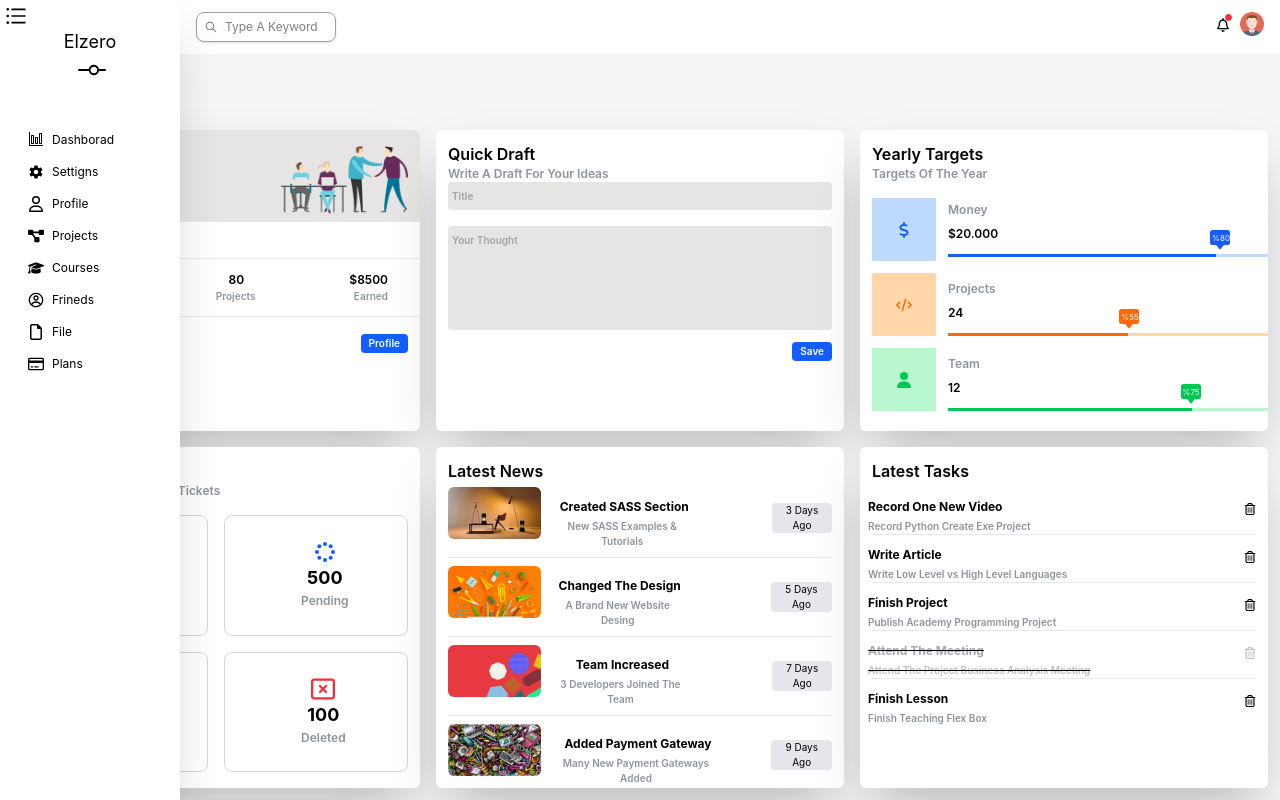
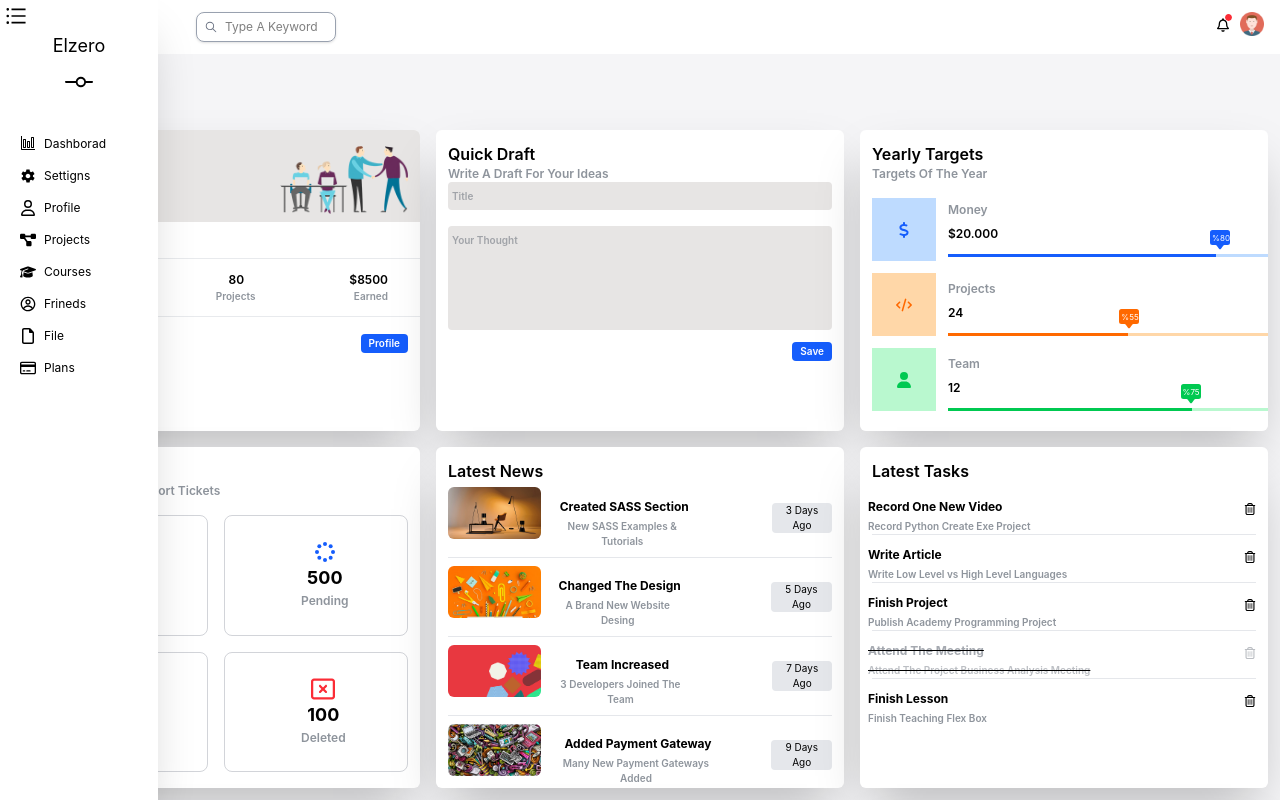
Before and after one commit to talal-alomayri/First-Dashboard-And-Layout-Project, a React (Vite) app: page / in a window 1280 px wide. Shown: the top 800 px of the page. Built offline with nearby package versions, Linux system fonts and the light colour scheme.

Commit message:
Change on NavbarLeft

```diff
--- a/src/Components/NavbarLeft.jsx
+++ b/src/Components/NavbarLeft.jsx
@@ -10,17 +10,20 @@ import { FaRegCreditCard } from "react-icons/fa6";
 import { RxSlider } from "react-icons/rx";
 
 
-export default function NavbarLeft(){
+export default function NavbarLeft({isOpen}){
     return(
-        <div className="bg-white fixed z-1 w-45 h-full shadow-2xl/20">
+        <div className={`bg-white fixed z-1 w-fit flex h-full shadow-2xl/20 transition-transform
+         duration-300 ${isOpen ? null : "-translate-x-45"} `}>
           {/* here the navbar on Left I'm sure you can understand it :) */}
           <div>
-           <h1 className="text-lg text-center mt-7">Elzero</h1>
-           <RxSlider className="md:w-10 w-7 h-15 md ml-18 pb-8"/>
+           <h1 className="text-lg text-center mt-8">Elzero</h1>
+           <div className='flex justify-center'>
+           <RxSlider className=" w-7 h-15 pb-4"/>
+           </div>
 
            {/* here the Unordered list with the Icons and link to move from page to another */}
-           <ul className=" md:ml-5 mr-2 md:mt-2 text-xs">
-             <li className="pl-2 pt-2 pb-2 rounded-sm text hover:bg-gray-100">
+           <ul className="mx-3 md:mt-2 text-xs">
+             <li className="pl-2 pr-10 pt-2 pb-2 rounded-sm text hover:bg-gray-100">
                  <Link to="/">
                     <div className="flex">
                     <VscGraph className="inline-block h-4 w-4 mr-2 "/>
--- a/src/Components/layout.jsx
+++ b/src/Components/layout.jsx
@@ -15,8 +15,8 @@ export default function Thelayout(){
     }
   }
     return (
-       <div className="flex duration-300">
-        {isSidebarOpen && <NavbarLeft/> }
+       <div className="">
+        <NavbarLeft isOpen={isSidebarOpen}/>
       <div className="flex-1 fixed bg-white z-1 rounded-md p-1">
          <button onClick={toggleSidebar}>
             <AiOutlineBars className="size-6"/>
```
